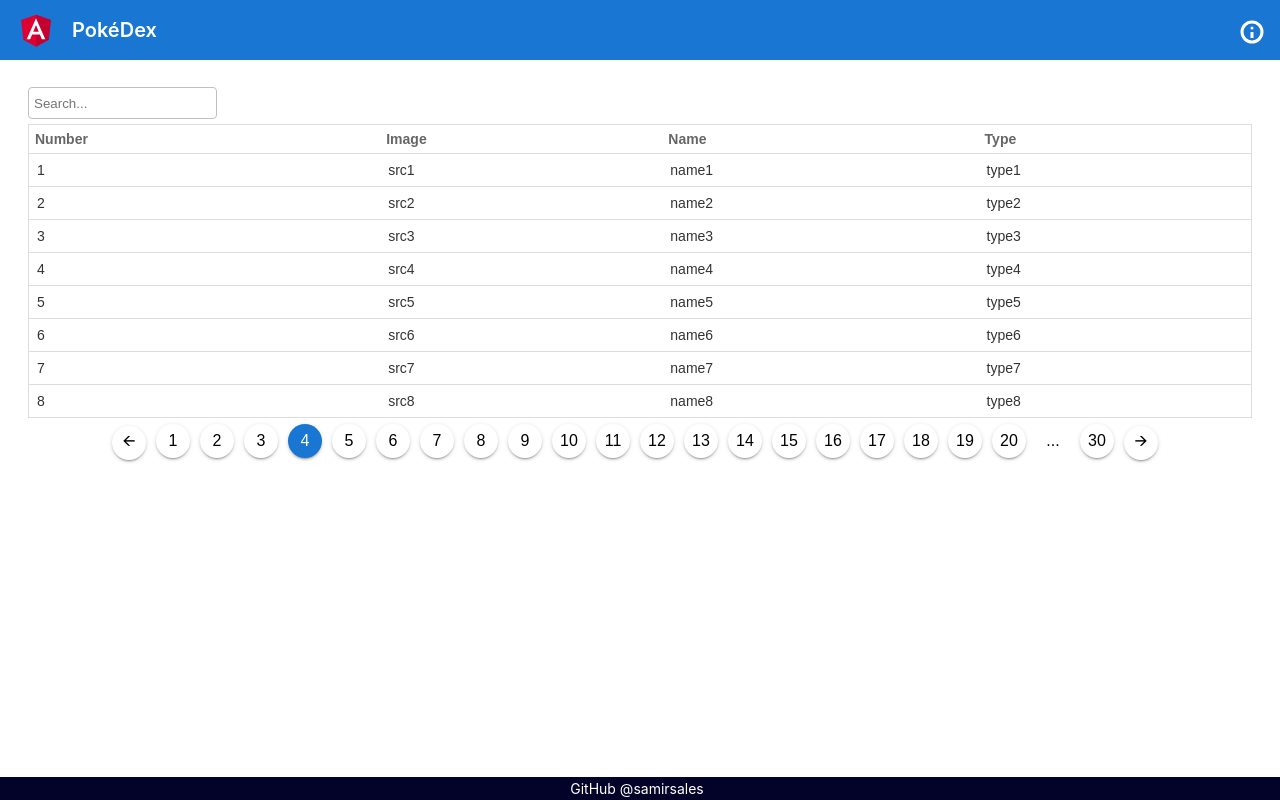
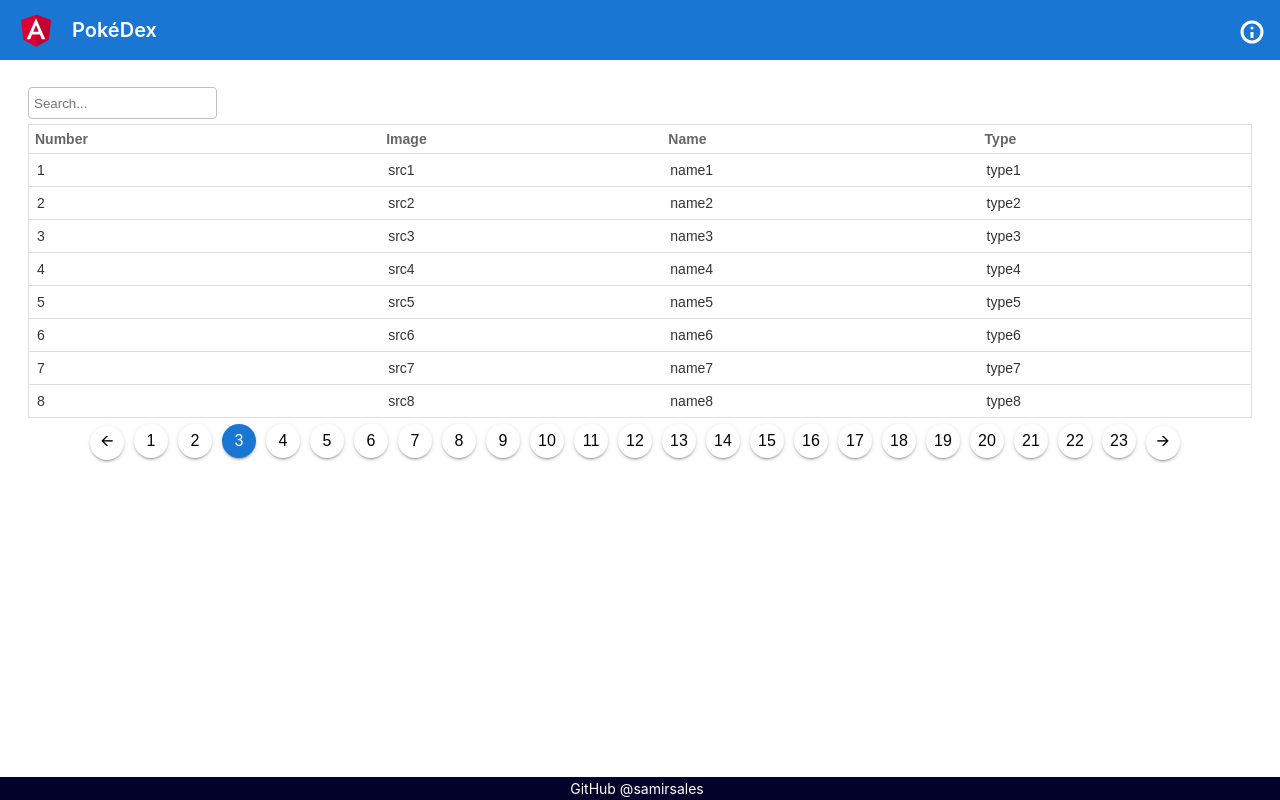
Before and after one commit to SamirSales/pokedex-angular, an Angular app: page /pokemons in a window 1280 px wide. Built offline with nearby package versions, Linux system fonts and the light colour scheme.

Commit message:
#master table-paginator.component

```diff
--- a/src/app/components/pokemon-table/pokemon-table.component.html
+++ b/src/app/components/pokemon-table/pokemon-table.component.html
@@ -1,3 +1,3 @@
 <p *ngIf="searchText.trim() != ''">Searching {{ searchText }}...</p>
 <app-table [headers]="headers" [items]="pokemons"></app-table>
-<app-table-paginator></app-table-paginator>
+<app-table-paginator [pageQuantity]="pageQuantity" [selectedIndex]="selectedIndex"></app-table-paginator>
--- a/src/app/components/pokemon-table/pokemon-table.component.ts
+++ b/src/app/components/pokemon-table/pokemon-table.component.ts
@@ -7,6 +7,9 @@
 })
 export class PokemonTableComponent implements OnInit {
     @Input() searchText: string = '';
+
+    pageQuantity: number = 23;
+    selectedIndex: number = 3;
 
     headers = [
         { text: 'Number', input: 'number' },
--- a/src/app/components/table-paginator/table-paginator.component.ts
+++ b/src/app/components/table-paginator/table-paginator.component.ts
@@ -1,4 +1,4 @@
-import { Component, OnInit, ViewChild, ElementRef, SimpleChanges, ChangeDetectorRef } from '@angular/core';
+import { Component, OnInit, ViewChild, ElementRef, SimpleChanges, ChangeDetectorRef, Input } from '@angular/core';
 
 @Component({
     selector: 'app-table-paginator',
@@ -8,9 +8,10 @@
 export class TablePaginatorComponent implements OnInit {
     @ViewChild('tablePaginatorContainer', { static: false }) tablePaginatorContainer: ElementRef;
 
-    pageQuantity = 30;
-    selectedIndex = 4;
-    widthContainer = 0;
+    @Input() pageQuantity: number = 10;
+    @Input() selectedIndex: number = 1;
+
+    widthContainer: number = 0;
 
     constructor(tablePaginatorContainer: ElementRef, private changeDetectorRef: ChangeDetectorRef) {
         this.tablePaginatorContainer = tablePaginatorContainer;
```
